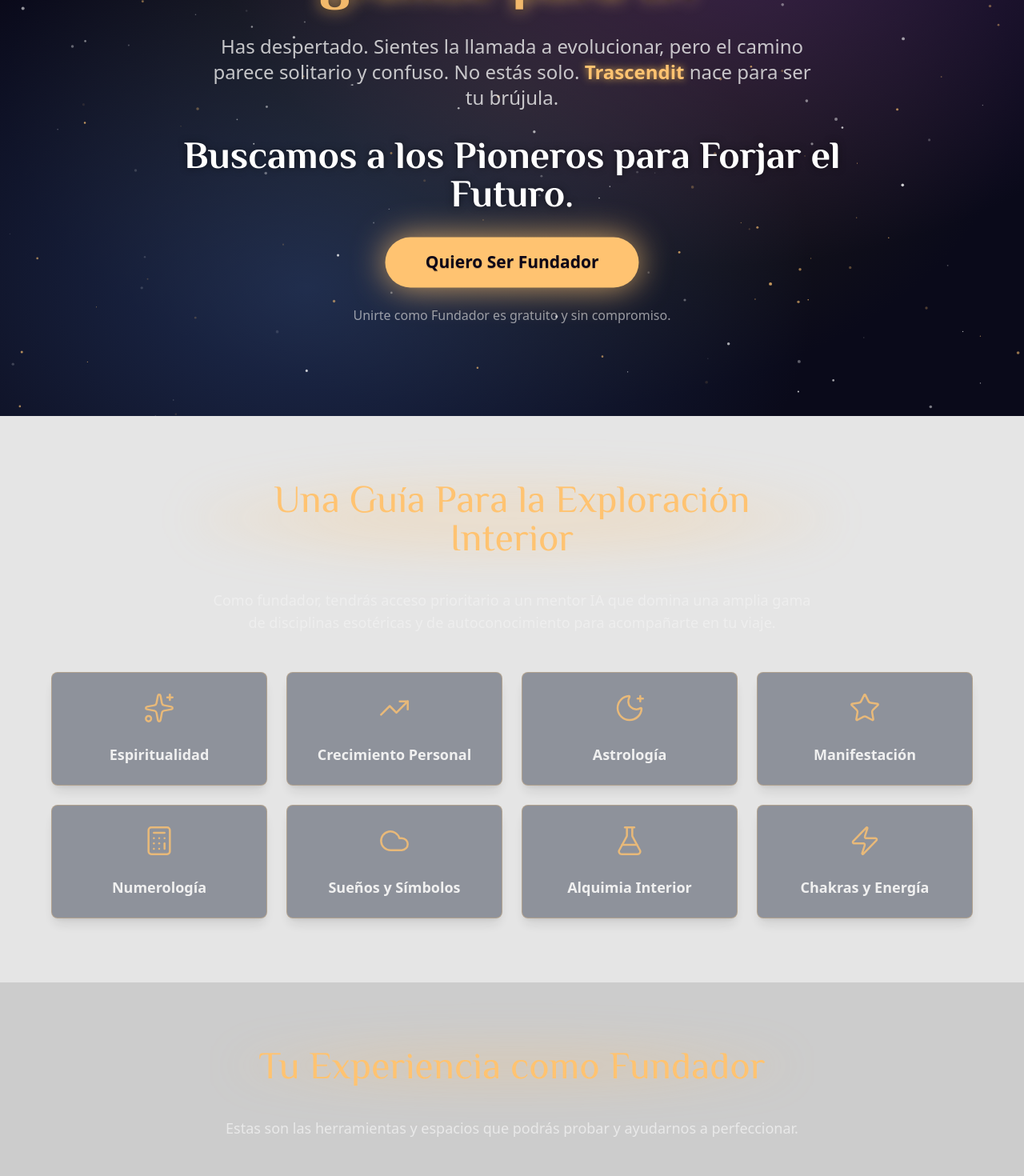
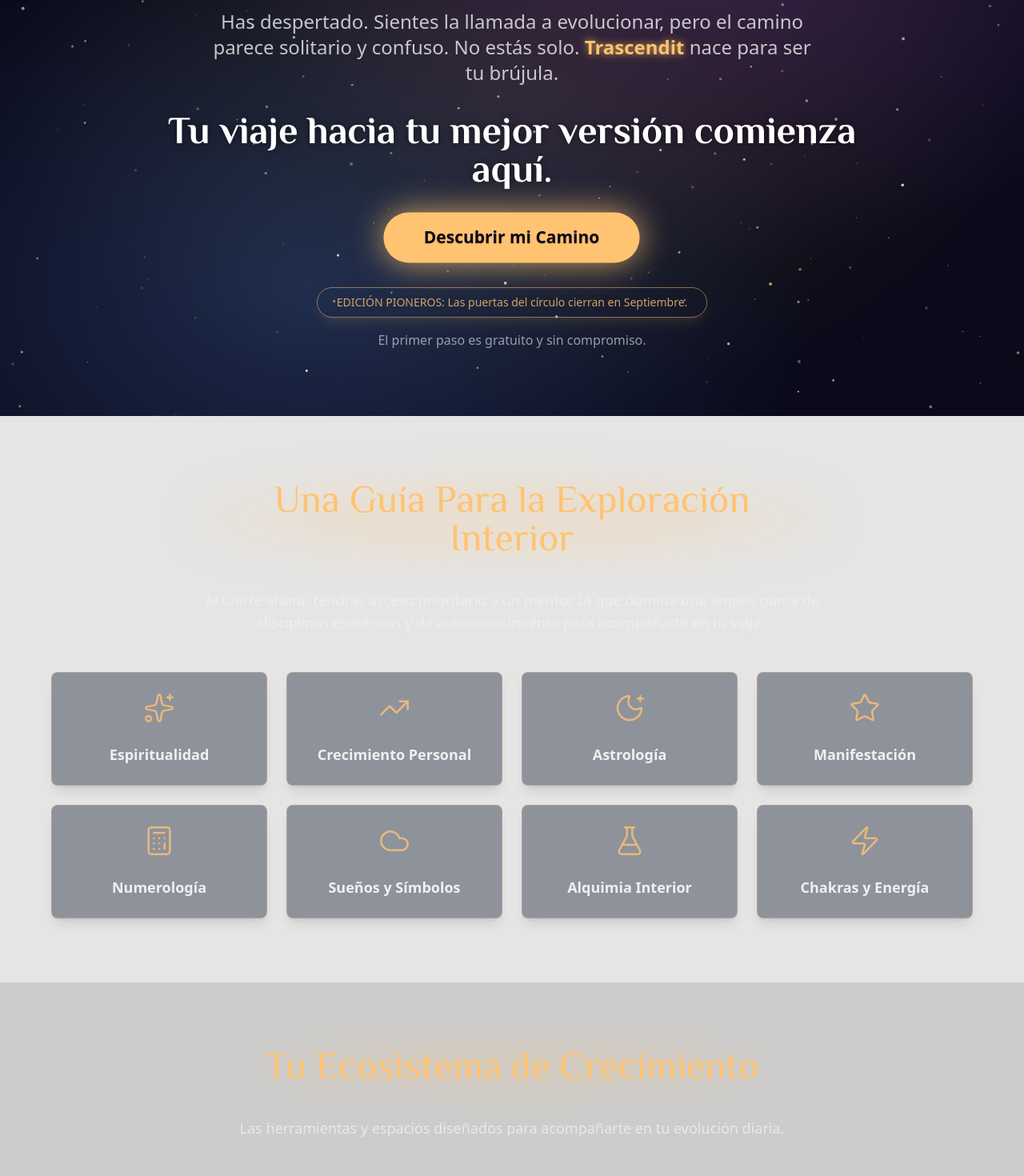
Before and after one commit to SrJohnny97/TrascenderBot, a React (Vite) app: page / in a window 1280 px wide. Shown: the part 280-1750 px from the top of the page at 80% size. Built offline with nearby package versions, Linux system fonts and the light colour scheme.

Commit message:
correcion de todos los textos

```diff
--- a/src/components/AiMentor.tsx
+++ b/src/components/AiMentor.tsx
@@ -22,7 +22,7 @@
                     <span className="relative z-10">Una Guía Para la Exploración Interior</span>
                     <div className="absolute -inset-x-4 -inset-y-2 bg-[radial-gradient(ellipse_at_center,rgba(255,195,113,0.2)_40%,rgba(255,195,113,0)_80%)] blur-xl -z-0"></div>
                 </h2>
-                <p className="text-lg text-off-white-text/80 mt-6">Como fundador, tendrás acceso prioritario a un mentor IA que domina una amplia gama de disciplinas esotéricas y de autoconocimiento para acompañarte en tu viaje.</p>
+                <p className="text-lg text-off-white-text/80 mt-6">Al unirte ahora, tendrás acceso prioritario a un mentor IA que domina una amplia gama de disciplinas esotéricas y de autoconocimiento para acompañarte en tu viaje.</p>
             </div>
             <div className="grid grid-cols-1 sm:grid-cols-2 md:grid-cols-3 lg:grid-cols-4 gap-6 max-w-7xl mx-auto">
                 {topics.map((topic, index) => <TopicCard key={topic.name} {...topic} style={{ animationDelay: `${index * 100}ms` }} />)}
--- a/src/components/FoundersBenefits.tsx
+++ b/src/components/FoundersBenefits.tsx
@@ -2,20 +2,20 @@
 
 const FoundersBenefits = () => {
     const benefits = [
-        { icon: Gift, title: "Acceso Fundador (De Por Vida)", description: "Disfruta de 1 mes de acceso premium total y GRATUITO. Después, mantendrás beneficios y un precio especial para siempre." },
-        { icon: HeartHandshake, title: "Consejero de Confianza", description: "Tu feedback y experiencia serán nuestra guía más valiosa para perfeccionar las herramientas y el contenido que darán vida a Trascendit." },
-        { icon: MessageSquare, title: "Línea Directa con el Creador", description: "Tendrás un canal prioritario para compartir ideas, feedback y resolver dudas. Tu opinión es nuestro activo más valioso." },
-        { icon: Award, title: "Reconocimiento Eterno", description: "Serás honrado como uno de los pioneros fundadores, con un lugar de honor en la historia de nuestra comunidad." }
+        { icon: Gift, title: "Estatus 'Pionero' (Para Siempre)", description: "Acceso premium total y gratuito por 1 mes. Al terminar, conservarás tu estatus especial y un precio reducido para siempre, como agradecimiento por ser de los primeros en unirte." },
+        { icon: HeartHandshake, title: "Co-creador de tu Universo", description: "Tendrás el poder de influir directamente en la evolución de las herramientas. Tu visión y necesidades darán forma al universo Trascendit, asegurando que se convierta en la guía que siempre has buscado." },
+        { icon: MessageSquare, title: "Línea Directa con el Creador", description: "Tus dudas serán resueltas y tus ideas escuchadas directamente por el creador. Un canal abierto para asegurar que tu viaje y tu evolución sean fluidos y sin bloqueos." },
+        { icon: Award, title: "Legado de Pionero", description: "Tu nombre quedará inscrito como 'Pionero' de Trascendit. Un estatus de honor que te dará un lugar privilegiado y reconocimiento eterno dentro de la comunidad." }
     ];
 
     return (
         <section id="benefits" className="py-20 px-[5%] bg-black/40">
             <div className="relative text-center max-w-3xl mx-auto mb-12 animate-fade-in-up">
                 <h2 className="font-philosopher text-golden-glow text-4xl lg:text-5xl mb-4 relative inline-block px-4">
-                    <span className="relative z-10">¿Por Qué Deberías Ser Fundador?</span>
+                    <span className="relative z-10">Una Oportunidad Única de Lanzamiento</span>
                     <div className="absolute -inset-x-4 -inset-y-2 bg-[radial-gradient(ellipse_at_center,rgba(255,195,113,0.2)_40%,rgba(255,195,113,0)_80%)] blur-xl -z-0"></div>
                 </h2>
-                <p className="text-lg text-off-white-text/80 mt-6">Esta no es una simple membresía. Es una invitación a ser parte de algo desde su concepción. Una oportunidad única que no se repetirá.</p>
+                <p className="text-lg text-off-white-text/80 mt-6">Al unirte durante nuestro lanzamiento en Septiembre, obtienes el estatus de 'Pionero'. Un reconocimiento con privilegios y beneficios únicos que no volverán a ofrecerse.</p>
             </div>
             <div className="grid grid-cols-1 md:grid-cols-2 gap-8 max-w-4xl mx-auto">
                 {benefits.map((benefit, index) => (
--- a/src/components/FoundersExperience.tsx
+++ b/src/components/FoundersExperience.tsx
@@ -15,10 +15,10 @@
         <section id="experience" className="py-20 px-[5%] bg-black/20">
             <div className="relative text-center max-w-3xl mx-auto mb-12 animate-fade-in-up">
                 <h2 className="font-philosopher text-golden-glow text-4xl lg:text-5xl mb-4 relative inline-block px-4">
-                    <span className="relative z-10">Tu Experiencia como Fundador</span>
+                    <span className="relative z-10">Tu Ecosistema de Crecimiento</span>
                     <div className="absolute -inset-x-4 -inset-y-2 bg-[radial-gradient(ellipse_at_center,rgba(255,195,113,0.2)_40%,rgba(255,195,113,0)_80%)] blur-xl -z-0"></div>
                 </h2>
-                <p className="text-lg text-off-white-text/80 mt-6">Estas son las herramientas y espacios que podrás probar y ayudarnos a perfeccionar.</p>
+                <p className="text-lg text-off-white-text/80 mt-6">Las herramientas y espacios diseñados para acompañarte en tu evolución diaria.</p>
             </div>
             <div className="grid grid-cols-1 lg:grid-cols-2 gap-12 items-center max-w-7xl mx-auto">
                 <ul className="list-none p-0 flex flex-col gap-4">
--- a/src/components/Header.tsx
+++ b/src/components/Header.tsx
@@ -5,7 +5,7 @@
                 <img src="https://imagenes.trascenderbot.com/trascendit.png" alt="Logo de Trascendit" className="h-[65px] w-auto rounded-full" />
             </a>
             <a href="#application" className="bg-golden-glow text-deep-black-bg font-bold px-6 py-2 rounded-full text-base no-underline transition-all duration-300 shadow-lg shadow-golden-glow/20 hover:scale-105 hover:bg-white [text-shadow:0px_1px_1px_rgba(0,0,0,0.2)]">
-                Aplica Ahora
+                Dar el paso
             </a>
         </header>
     );
--- a/src/components/Hero.tsx
+++ b/src/components/Hero.tsx
@@ -17,12 +17,19 @@
                     Has despertado. Sientes la llamada a evolucionar, pero el camino parece solitario y confuso. No estás solo. <span className="font-bold text-golden-glow [text-shadow:0_0_10px_#ffc371,0_0_8px_rgba(0,0,0,0.7)]">Trascendit</span> nace para ser tu brújula.
                 </p>
                 <h2 className="font-philosopher text-white text-3xl sm:text-4xl md:text-5xl leading-tight font-bold mb-8 [text-shadow:0_0_8px_rgba(0,0,0,0.5)]">
-                    Buscamos a los Pioneros para Forjar el Futuro.
+                    Tu viaje hacia tu mejor versión comienza aquí.
                 </h2>
                 <a href="#application" className="inline-block bg-golden-glow text-deep-black-bg font-bold px-12 py-4 rounded-full text-xl no-underline animate-pulse-glow [text-shadow:0px_1px_1px_rgba(0,0,0,0.2)]">
-                    Quiero Ser Fundador
+                    Descubrir mi Camino
                 </a>
-                <p className="mt-6 text-off-white-text/60">Unirte como Fundador es gratuito y sin compromiso.</p>
+
+                <div className="mt-8">
+                    <div className="inline-block border border-golden-glow/50 text-golden-glow/80 text-sm px-6 py-2 rounded-full shadow-lg shadow-golden-glow/10">
+                        EDICIÓN PIONEROS: Las puertas del círculo cierran en Septiembre.
+                    </div>
+                </div>
+
+                <p className="mt-4 text-off-white-text/60">El primer paso es gratuito y sin compromiso.</p>
             </div>
         </section>
     );
```
